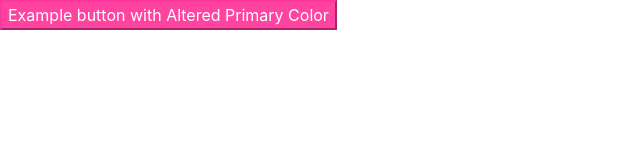
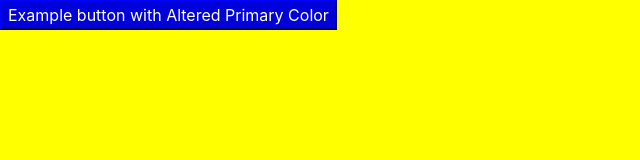
Before and after one commit to quitequinn/Gulp-Bootstrap4-HTML, a website: page src/index.html in a window 1280 px wide. Shown: the whole page, without its empty margins (0-640 px from the left). Drawn offline with Linux system fonts and the light colour scheme.

Commit message:
Editing CSS import for clarity

```diff
--- a/src/scss/styles.scss
+++ b/src/scss/styles.scss
@@ -1,10 +1,14 @@
+// Using this page as your reference for variables
+// https://github.com/twbs/bootstrap/blob/v4-dev/scss/_variables.scss   o
 $theme-colors: (
     // Example Color Change
-    "primary": #FF69B4
+    "primary": blue,
 );
 
+// Change Bootstrap variables before this line
 @import "node_modules/bootstrap/scss/bootstrap";
 
+// Overide or customize your CSS below this line.
 body {
-
+    background: yellow;
 }
```
Also changed, not shown: src/css/styles.css.
